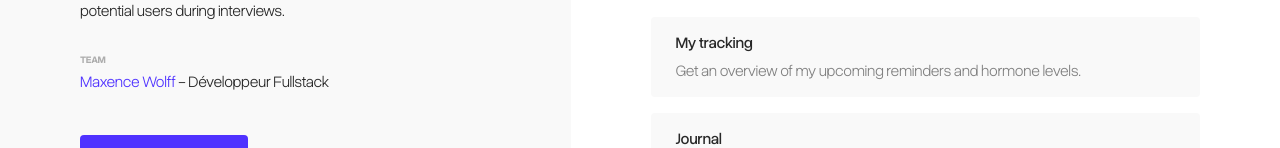
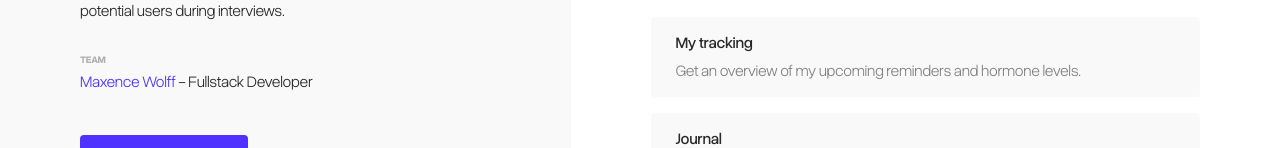
Before and after one commit to maeeelle/portfolio, a Next.js app: page /en/ths-tracker in a window 1280 px wide. Shown: the part 498-646 px from the top of the page. Built offline with nearby package versions, Linux system fonts and the light colour scheme.

Commit message:
fix: get translations for team member from json files

```diff
--- a/messages/en.json
+++ b/messages/en.json
@@ -189,7 +189,7 @@
       },
       "team": {
         "title": "Team",
-        "maxence": "Maxence Wolff - Fullstack Developer"
+        "maxence": "<link>Maxence Wolff</link> - Fullstack Developer"
       },
       "research": {
         "title": "User research",
--- a/messages/fr.json
+++ b/messages/fr.json
@@ -189,7 +189,7 @@
       },
       "team": {
         "title": "Equipe",
-        "maxence": "Maxence Wolff - Développeur Fullstack"
+        "maxence": "<link>Maxence Wolff</link> - Développeur Fullstack"
       },
       "research": {
         "title": "User research",
--- a/src/app/[locale]/(projects)/ths-tracker/page.tsx
+++ b/src/app/[locale]/(projects)/ths-tracker/page.tsx
@@ -61,10 +61,13 @@ export default async function THSTrackerPage({ params }: PageProps) {
 
                 <ul className='text-base text-pretty leading-normal xl:leading-[25px] font-[350] text-[#282828] dark:text-[#D3D3D3]'>
                   <li>
-                    <ReferenceLink href='https://www.maxencewolff.com'>
-                      Maxence Wolff
-                    </ReferenceLink>{' '}
-                    - Développeur Fullstack
+                    {t.rich('team.maxence', {
+                      link: (chunk) => (
+                        <ReferenceLink href='https://www.maxencewolff.com'>
+                          {chunk}
+                        </ReferenceLink>
+                      ),
+                    })}
                   </li>
                 </ul>
               </section>
```
